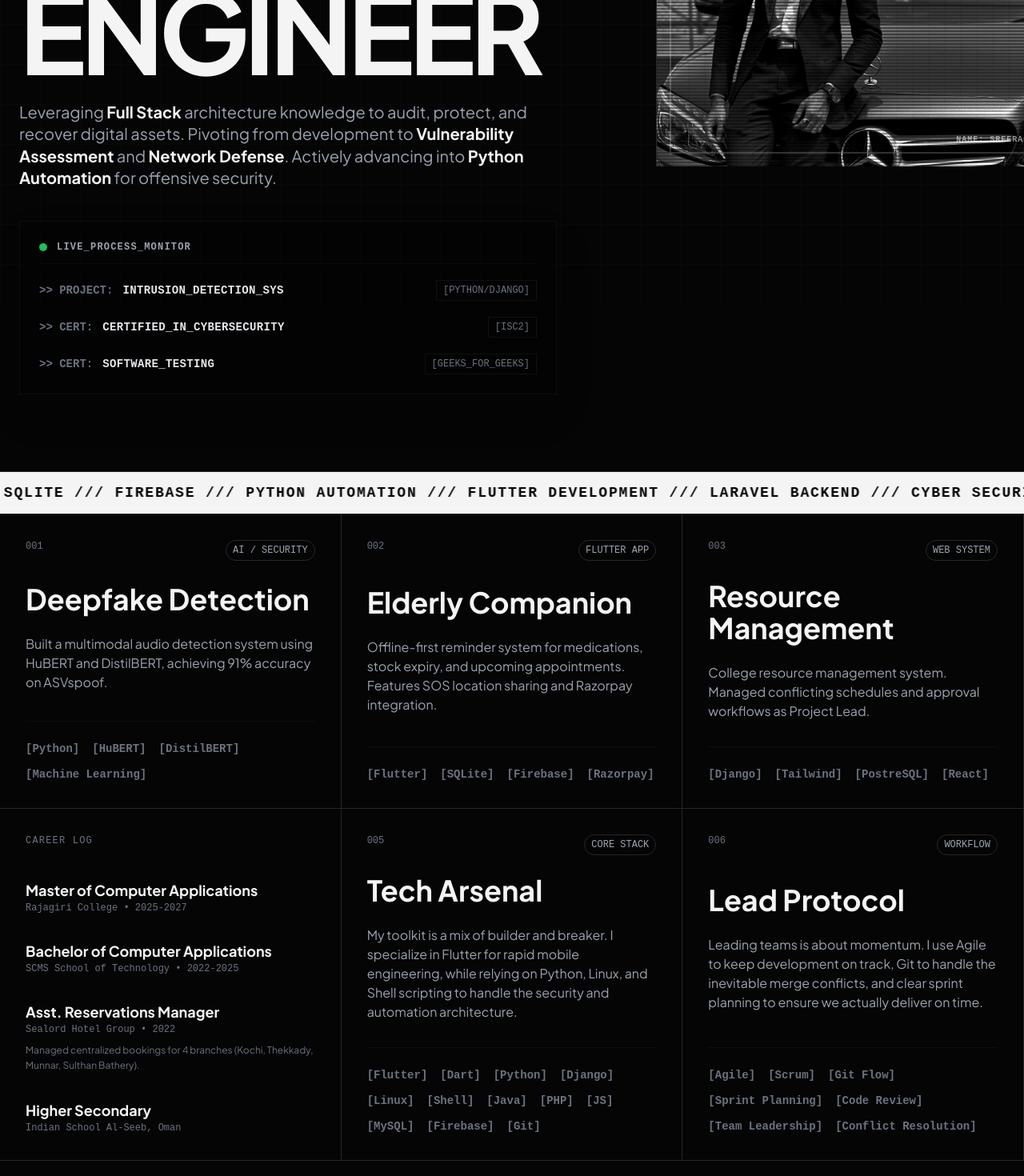
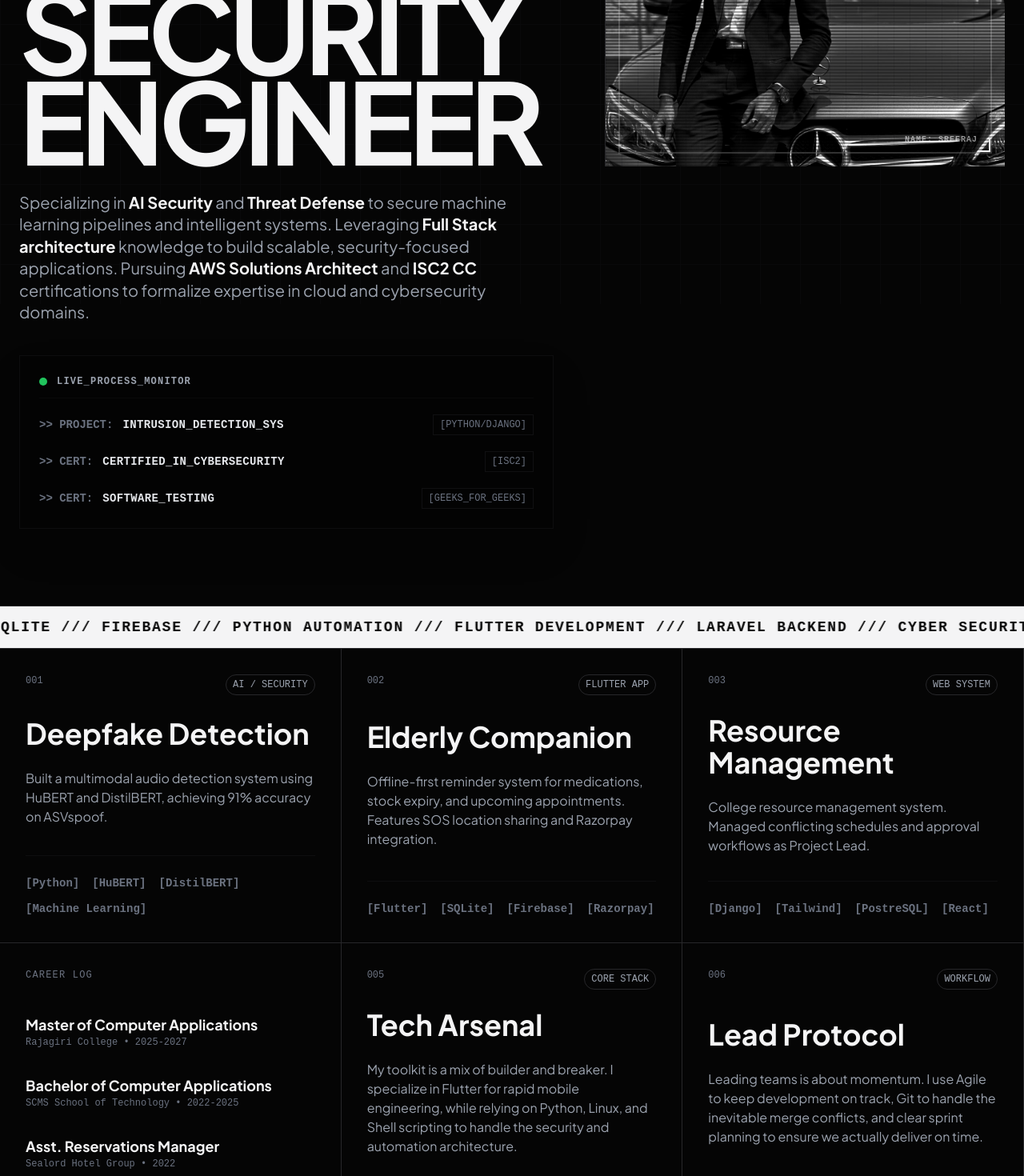
Before and after one commit to sree-sr7/portfolio_sree, a React (Vite) app: page / in a window 1280 px wide. Shown: the part 420-1890 px from the top of the page at 80% size. Built offline with nearby package versions, Linux system fonts and the light colour scheme.

Commit message:
Updates project links

```diff
--- a/src/DesignMono.jsx
+++ b/src/DesignMono.jsx
@@ -27,8 +27,22 @@ const ArrowLeftIcon = () => (
 );
 
 // Reusable Project Card
-const MonoCard = ({ number, title, category, stack, desc, extraClasses = "" }) => (
-  <div className={`group relative bg-noir hover:bg-paper transition-colors duration-300 flex flex-col justify-between p-8 cursor-pointer ${extraClasses}`}>
+const MonoCard = ({ number, title, category, stack, desc, extraClasses = "", repoLink, isPrivate, onPrivateClick }) => {
+  const isClickable = !!repoLink || !!isPrivate;
+
+  const handleClick = () => {
+    if (isPrivate && onPrivateClick) {
+      onPrivateClick();
+    } else if (repoLink) {
+      window.open(repoLink, '_blank', 'noopener,noreferrer');
+    }
+  };
+
+  return (
+    <div
+      onClick={isClickable ? handleClick : undefined}
+      className={`group relative bg-noir hover:bg-paper transition-colors duration-300 flex flex-col justify-between p-8 ${isClickable ? 'cursor-pointer' : ''} ${extraClasses}`}
+    >
       <div className="flex justify-between items-start w-full mb-6">
         <span className="font-mono text-xs text-gray-500 group-hover:text-black transition-colors">{number}</span>
         <span className="font-mono text-xs border border-silver px-2 py-1 rounded-full text-gray-400 group-hover:border-black group-hover:text-black transition-colors uppercase">{category}</span>
@@ -48,6 +62,7 @@ const MonoCard = ({ number, title, category, stack, desc, extraClasses = "" }) =
       </div>
     </div>
   );
+};
 
 export default function DesignMono() {
   const baseText = "FLUTTER DEVELOPMENT /// LARAVEL BACKEND /// CYBER SECURITY /// SQLITE /// FIREBASE /// PYTHON AUTOMATION /// ";
@@ -57,6 +72,9 @@ export default function DesignMono() {
   const scrollRef = useRef(null);
   const [canScrollLeft, setCanScrollLeft] = useState(false);
   const [canScrollRight, setCanScrollRight] = useState(true);
+
+  // CUSTOM POPUP STATE
+  const [showPrivateAlert, setShowPrivateAlert] = useState(false);
 
   const checkScrollState = () => {
     if (scrollRef.current) {
@@ -91,6 +109,36 @@ export default function DesignMono() {
 
       <div className="fixed inset-0 bg-[size:50px_50px] bg-grid-pattern opacity-[0.15] pointer-events-none z-0" />
 
+      {/* SIMPLIFIED CARD-STYLE POPUP */}
+      {showPrivateAlert && (
+        <div className="fixed inset-0 z-[100] flex items-center justify-center p-6 bg-black/60 backdrop-blur-sm">
+          <div className="group bg-noir hover:bg-paper transition-colors duration-300 border border-silver p-8 max-w-sm w-full shadow-2xl relative flex flex-col">
+
+            <div className="flex justify-between items-start w-full mb-6">
+              <span className="font-mono text-xs text-gray-500 group-hover:text-black transition-colors">INFO</span>
+              <span className="font-mono text-xs border border-silver px-2 py-1 rounded-full text-gray-400 group-hover:border-black group-hover:text-black transition-colors uppercase">PRIVATE</span>
+            </div>
+
+            <div className="flex-grow flex flex-col justify-center mb-8">
+              <h3 className="text-2xl md:text-3xl font-bold text-paper mb-4 group-hover:text-noir transition-colors leading-tight">Private Repo</h3>
+              <p className="text-gray-400 group-hover:text-gray-800 text-sm leading-relaxed transition-colors">
+                The source code for this project is currently private.
+              </p>
+            </div>
+
+            <div className="pt-6 border-t border-silver/30 group-hover:border-black/10 flex justify-end">
+              <button
+                onClick={() => setShowPrivateAlert(false)}
+                className="text-sm font-mono text-gray-500 group-hover:text-black font-bold hover:underline underline-offset-4 decoration-2"
+              >
+                [ CLOSE ]
+              </button>
+            </div>
+
+          </div>
+        </div>
+      )}
+
       {/* NAVBAR */}
       <nav className="fixed top-0 left-0 w-full z-50 border-b border-silver bg-noir/80 backdrop-blur-sm">
         <div className="flex justify-between items-center px-6 h-16 max-w-[1600px] mx-auto">
@@ -119,20 +167,18 @@ export default function DesignMono() {
 
           <div className="relative z-20 flex-1 pt-4">
             <p className="font-mono text-xs text-gray-500 mb-4">
-              SYSTEM_STATUS: ONLINE // ROLE: SECURITY_ARCHITECT
+              SYSTEM_STATUS: ONLINE // ROLE: AI_SECURITY_ENGINEER
             </p>
 
             <h1 className="text-[14vw] lg:text-[11vw] leading-[0.8] font-black tracking-tighter mix-blend-difference mb-8 break-words relative z-10">
+              AI-DRIVEN<br/>
               SECURITY<br/>
-              SOFTWARE<br/>
               ENGINEER
             </h1>
 
             <div className="flex flex-col gap-10 max-w-2xl relative z-10">
                <p className="text-xl text-gray-400 leading-snug">
-                 Leveraging <span className="text-paper font-bold">Full Stack</span> architecture knowledge to audit, protect, and recover digital assets.
-                 Pivoting from development to <span className="text-paper font-bold">Vulnerability Assessment</span> and <span className="text-paper font-bold">Network Defense</span>.
-                 Actively advancing into <span className="text-paper font-bold">Python Automation</span> for offensive security.
+                 Specializing in <span className="text-paper font-bold">AI Security</span> and <span className="text-paper font-bold">Threat Defense</span> to secure machine learning pipelines and intelligent systems. Leveraging <span className="text-paper font-bold">Full Stack architecture</span> knowledge to build scalable, security-focused applications. Pursuing <span className="text-paper font-bold">AWS Solutions Architect</span> and <span className="text-paper font-bold">ISC2 CC</span> certifications to formalize expertise in cloud and cybersecurity domains.
                </p>
 
                {/* STATUS MONITOR */}
@@ -231,6 +277,7 @@ export default function DesignMono() {
                   category="AI / Security"
                   desc="Built a multimodal audio detection system using HuBERT and DistilBERT, achieving 91% accuracy on ASVspoof."
                   stack={['Python', 'HuBERT', 'DistilBERT', 'Machine Learning']}
+                  repoLink="https://github.com/sree-sr7/multimodal-deepfake-detection"
                 />
               </div>
 
@@ -242,6 +289,8 @@ export default function DesignMono() {
                   category="Flutter App"
                   desc="Offline-first reminder system for medications, stock expiry, and upcoming appointments. Features SOS location sharing and Razorpay integration."
                   stack={['Flutter', 'SQLite', 'Firebase', 'Razorpay']}
+                  isPrivate={true}
+                  onPrivateClick={() => setShowPrivateAlert(true)}
                 />
               </div>
 
@@ -253,6 +302,7 @@ export default function DesignMono() {
                   category="Web System"
                   desc="College resource management system. Managed conflicting schedules and approval workflows as Project Lead."
                   stack={['Django', 'Tailwind', 'PostreSQL', 'React']}
+                  repoLink="https://github.com/Merlin26022004/Rajagiri_Hall_Booking_System"
                 />
               </div>
 
@@ -264,6 +314,7 @@ export default function DesignMono() {
                   category="Full Stack Web"
                   desc="Dynamic workout generator and progress tracker. Generates routines based on user physique requirements."
                   stack={['PHP', 'Bootstrap', 'JS', 'MySQL']}
+                  repoLink="https://github.com/sree-sr7/fitness-assistant"
                 />
               </div>
            </div>
```
Lines whose indentation alone changed are shown as unchanged.
